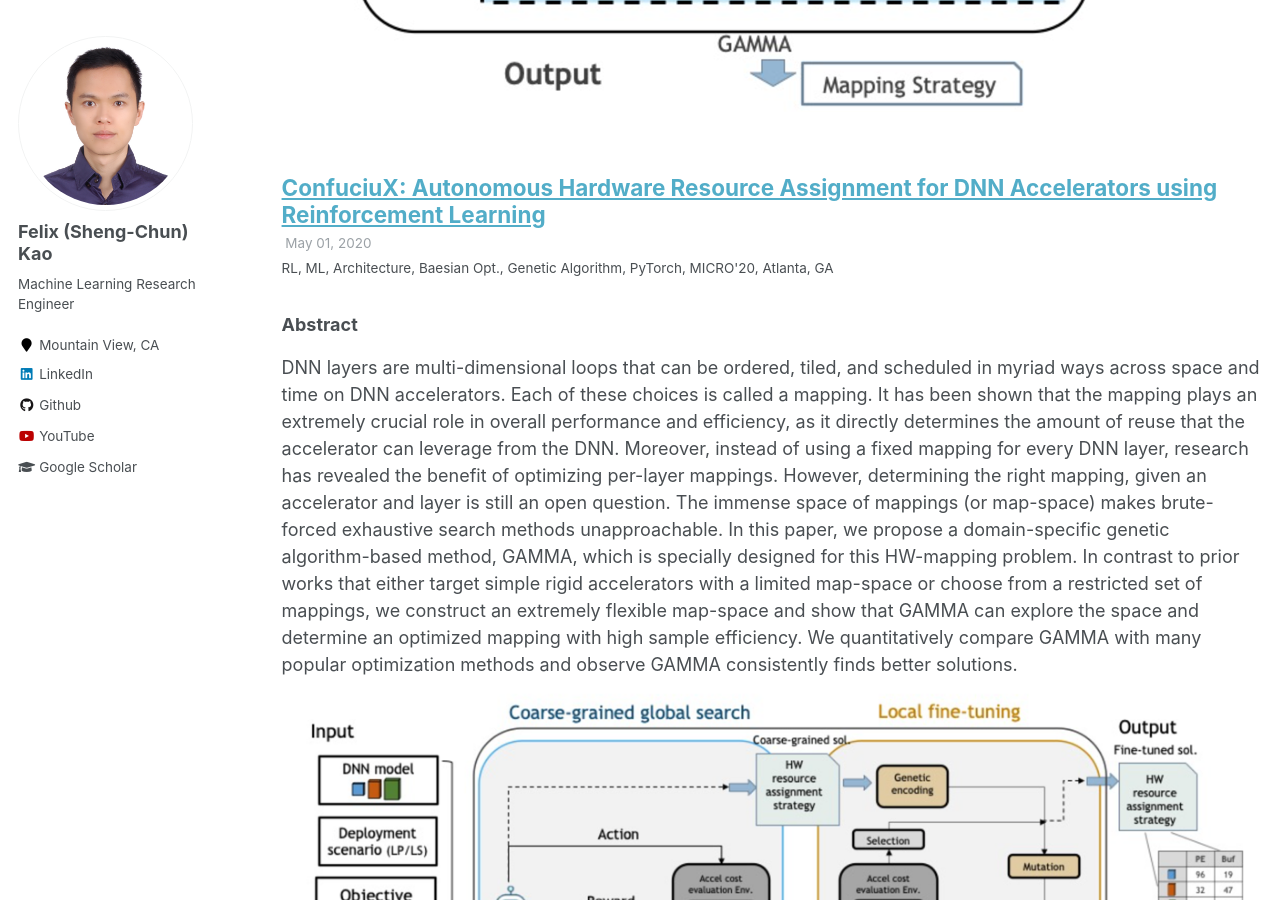
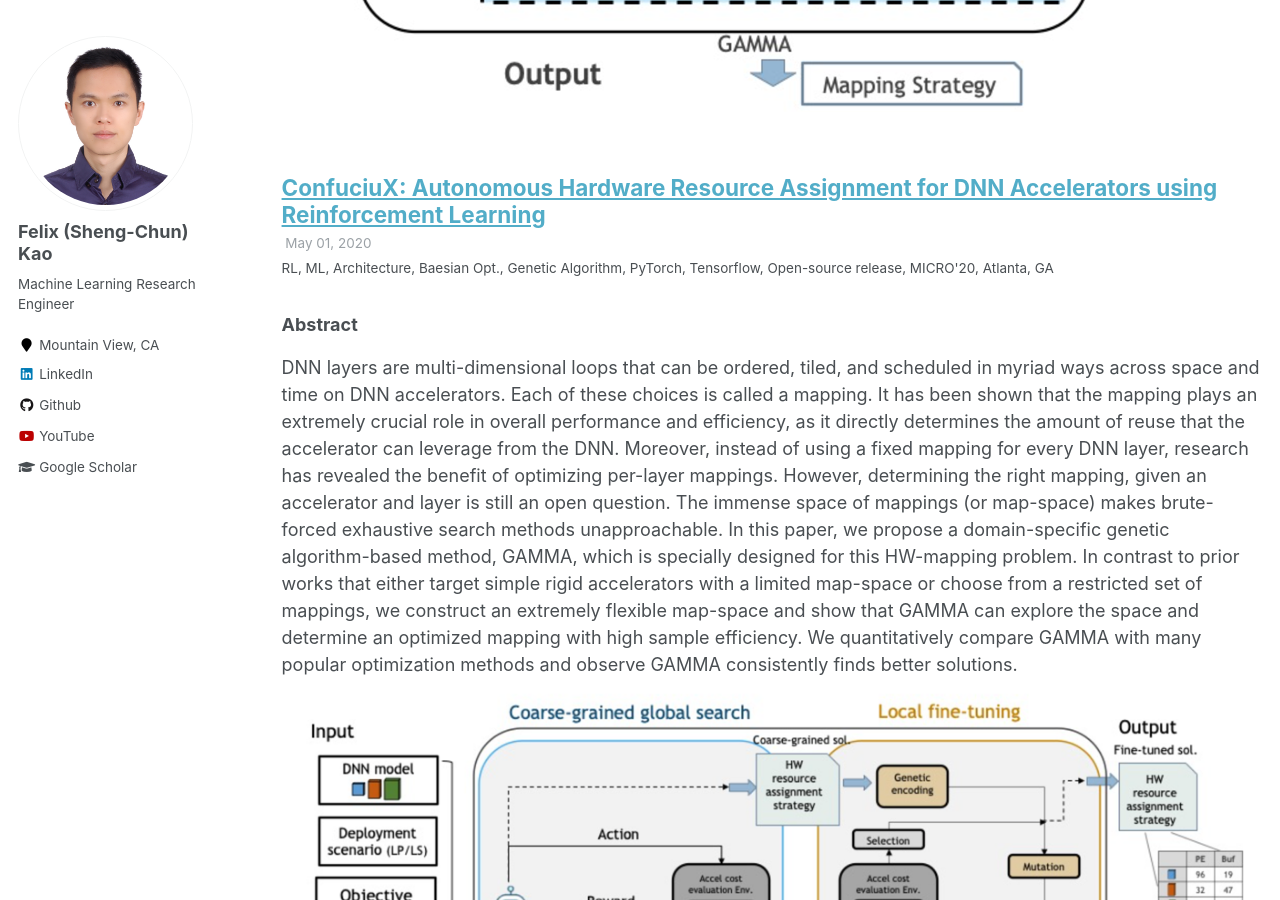
Before and after one commit to felix0901/felix, a Jekyll site: the page built from _pages/talks.html, in a window 1280 px wide and 900 px high, scrolled down 7459 px. Built offline with Jekyll 4.4.1, drawn with Linux system fonts in a browser that asks for light colours.

Commit message:
Update 2-confuciux.md

```diff
--- a/_talks/2-confuciux.md
+++ b/_talks/2-confuciux.md
@@ -1,7 +1,7 @@
 ---
 title: "ConfuciuX: Autonomous Hardware Resource Assignment for DNN Accelerators using Reinforcement Learning"
 collection: talks
-type: "RL, ML, Architecture, Baesian Opt., Genetic Algorithm, PyTorch"
+type: "RL, ML, Architecture, Baesian Opt., Genetic Algorithm, PyTorch, Tensorflow, Open-source release"
 permalink: /talks/2-confuciux
 venue: "MICRO'20"
 date: 2020-05-01
```
